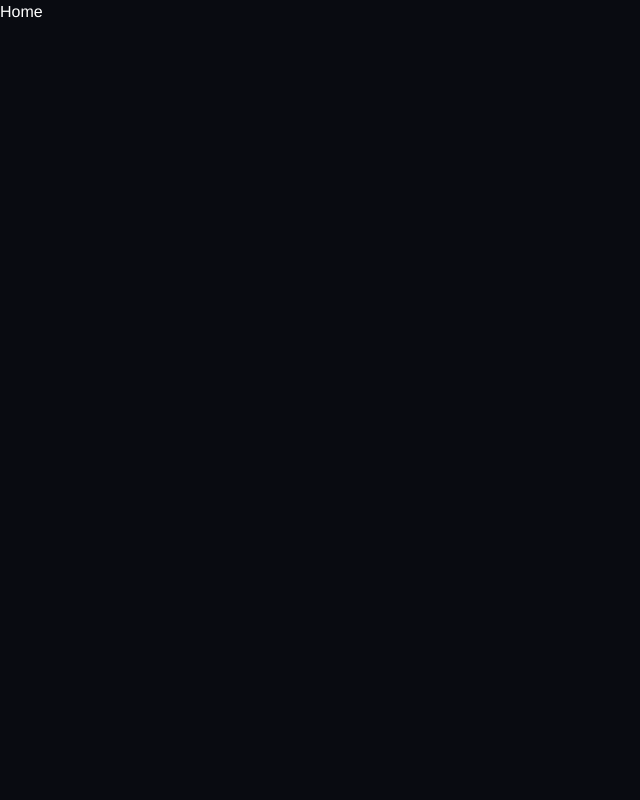
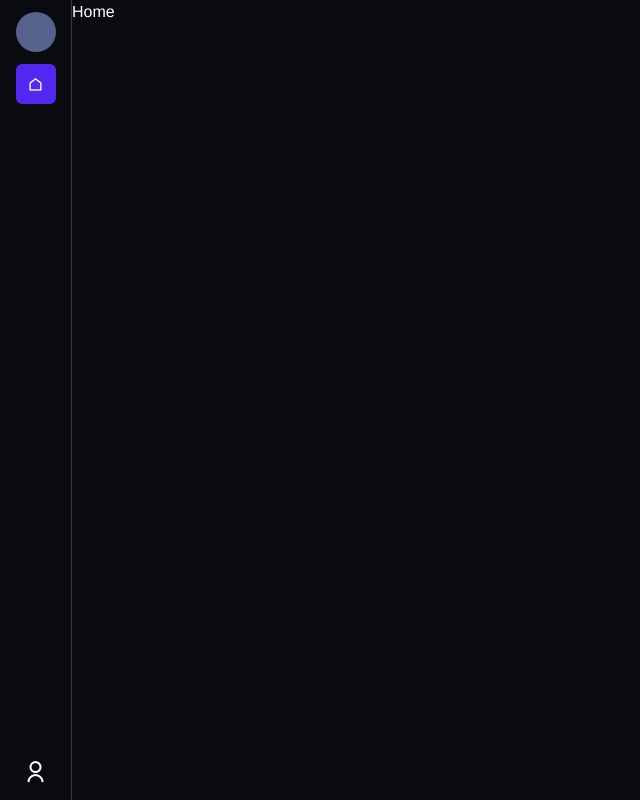
Before and after one commit to JeremLopes/fletnix, a React (Vite) app: page / in a window 1280 px wide. Shown: the whole page, without its empty margins (0-640 px from the left). Built offline with nearby package versions, Linux system fonts and the light colour scheme; a web font is replaced by a local one.

Commit message:
feat(project): add nav-vertical component

```diff
--- /dev/null
+++ b/src/App.tsx
@@ -0,0 +1,25 @@
+import { BrowserRouter, Routes, Route } from "react-router-dom";
+import NavVertical from "./libs/ui/components/navigation/nav-vertical/nav-vertical";
+import Home from "./pages/home/home";
+
+function App() {
+  const navigation = [
+    {
+      icon: "home-line",
+      link: "/",
+    },
+  ];
+
+  return (
+    <BrowserRouter>
+      <NavVertical navigation={navigation} />
+      <main className="w-[calc(100%_-_72px)] ml-[72px] min-h-screen">
+        <Routes>
+          <Route path="/" element={<Home />} />
+        </Routes>
+      </main>
+    </BrowserRouter>
+  );
+}
+
+export default App;
--- /dev/null
+++ b/src/libs/ui/components/icon/icon.tsx
@@ -0,0 +1,12 @@
+export interface IconProps {
+  name: string;
+  className?: string;
+}
+
+export function Icon(props: IconProps) {
+  const { name, className = "" } = props;
+
+  return <i className={`ri-${name} ${className}`} role="img"></i>;
+}
+
+export default Icon;
--- /dev/null
+++ b/src/libs/ui/components/navigation/nav-vertical/nav-vertical.tsx
@@ -0,0 +1,37 @@
+import { NavLink } from "react-router-dom";
+import Icon from "../../icon/icon";
+
+export interface NavVerticalProps {
+  navigation: { icon: string; link: string }[];
+}
+
+export function NavVertical(props: NavVerticalProps) {
+  const { navigation } = props;
+
+  return (
+    <nav className="h-screen max-h-screen w-[72px] bg-dark-500 border-r border-dark-300 fixed top-0 left-0 flex flex-col justify-between items-center py-3">
+      <div>
+        <div className="w-10 h-10 bg-dark-100 rounded-full mb-3"></div>
+        <div className="flex flex-col gap-1">
+          {navigation.map((item) => (
+            <NavLink
+              to={item.link}
+              key={item.link}
+              className={({ isActive }) =>
+                `${isActive ? "bg-primary-500" : "bg-dark-500"}
+                w-10 h-10 flex justify-center items-center rounded-md text-white hover:bg-primary-100 hover:text-primary-500 transition-colors duration-200`
+              }
+            >
+              <Icon name={item.icon} />
+            </NavLink>
+          ))}
+        </div>
+      </div>
+      <div className="text-2xl">
+        <Icon name="user-line" />
+      </div>
+    </nav>
+  );
+}
+
+export default NavVertical;
--- a/src/main.tsx
+++ b/src/main.tsx
@@ -1,15 +1,10 @@
 import React from "react";
 import ReactDOM from "react-dom/client";
-import { BrowserRouter, Route, Routes } from "react-router-dom";
+import App from "./App";
 import "./index.scss";
-import Home from "./pages/home/home";
 
 ReactDOM.createRoot(document.getElementById("root") as HTMLElement).render(
   <React.StrictMode>
-    <BrowserRouter>
-      <Routes>
-        <Route path="/" element={<Home />} />
-      </Routes>
-    </BrowserRouter>
+    <App />
   </React.StrictMode>
 );
```
